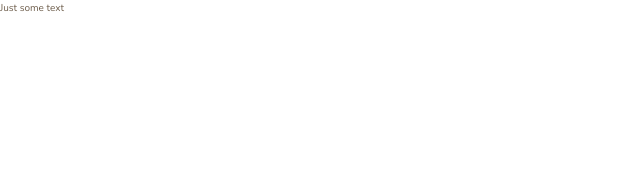
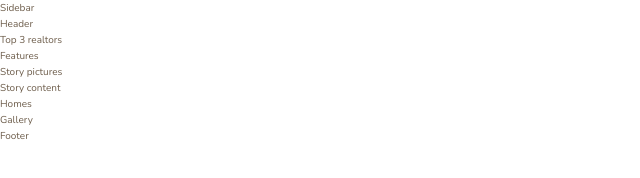
Before and after one commit to t-kowalewski/-realtor_website-grid, a website: page index.html in a window 1280 px wide. Shown: the whole page, without its empty margins (0-640 px from the left). Drawn offline with nearby package versions, Linux system fonts and the light colour scheme.

Commit message:
add basic layout

```diff
--- a/index.html
+++ b/index.html
@@ -11,7 +11,51 @@
 
         <title>nexter &mdash; your home, your freedom</title>
     </head>
+
     <body class="container">
-        Just some text
+        <!-- Menu / Sidebar -->
+        <div class="sidebar">
+            Sidebar
+        </div>
+
+        <!-- Header -->
+        <header class="header">
+            Header
+        </header>
+
+        <!-- Top realtors -->
+        <div class="realtors">
+            Top 3 realtors
+        </div>
+
+        <!-- Features -->
+        <section class="features">
+            Features
+        </section>
+
+        <!-- Story - Pictures -->
+        <div class="story__pictures">
+            Story pictures
+        </div>
+
+        <!-- Story - Content -->
+        <div class="story__content">
+            Story content
+        </div>
+
+        <!-- Homes -->
+        <section class="homes">
+            Homes
+        </section>
+
+        <!-- Gallery -->
+        <section class="gallery">
+            Gallery
+        </section>
+
+        <!-- Footer -->
+        <footer class="footer">
+            Footer
+        </footer>
     </body>
 </html>
```
